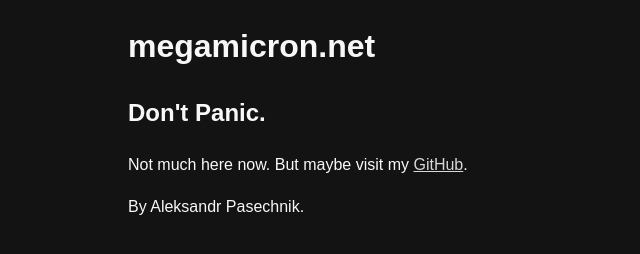
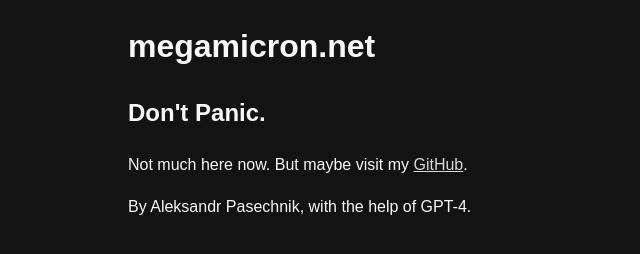
Before and after one commit to apiarian/apiarian.github.io, a plain HTML site: page index.html in a window 1280 px wide. Shown: the whole page, without its empty margins (0-640 px from the left). Drawn offline with Linux system fonts and the light colour scheme.

Commit message:
also acknowledge gpt-4.

```diff
--- a/index.html
+++ b/index.html
@@ -43,7 +43,7 @@
       </section>
 
       <footer>
-        By Aleksandr Pasechnik.
+        By Aleksandr Pasechnik, with the help of GPT-4.
       </footer>
     </div>
   </body>
```
